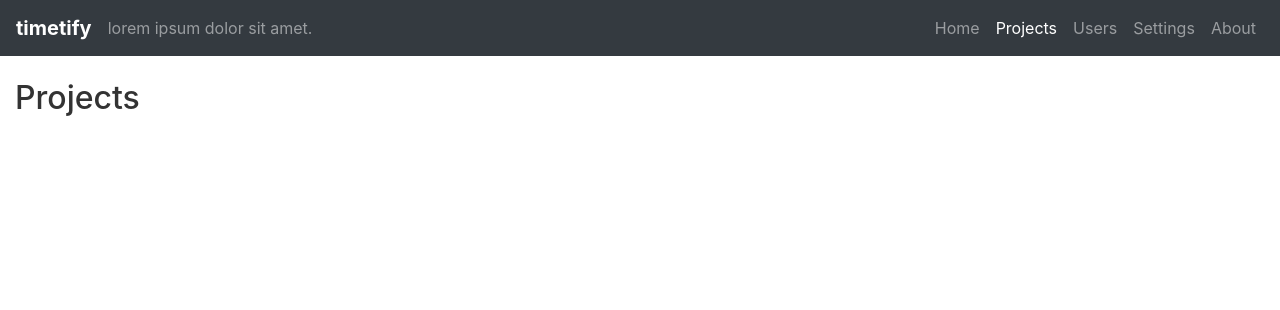
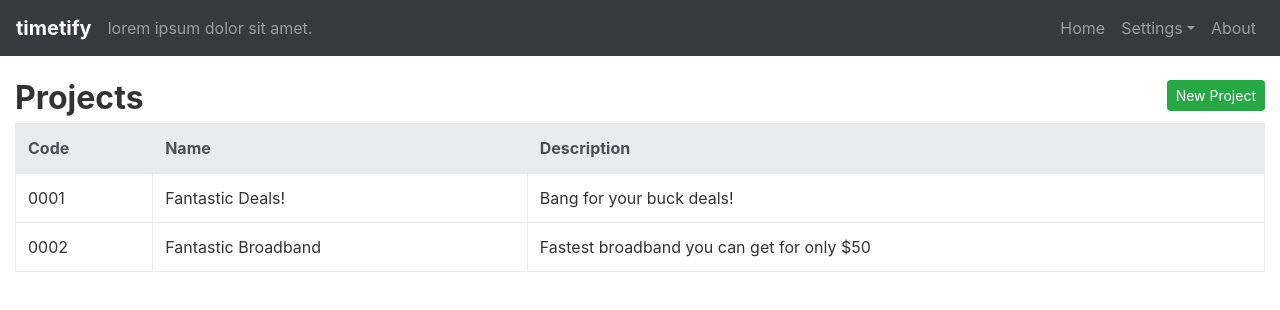
Before and after one commit to tanpatrick/timetify-v2, a React app: page /projects in a window 1280 px wide. Shown: the top 310 px of the page. Built offline with nearby package versions, Linux system fonts and the light colour scheme.

Commit message:
Add table listing of projects, groups and users data

```diff
--- a/package.json
+++ b/package.json
@@ -23,6 +23,7 @@
         "webpack-dev-server": "^2.9.1"
     },
     "dependencies": {
+        "isomorphic-fetch": "^2.2.1",
         "react": "^16.0.0",
         "react-dom": "^16.0.0",
         "react-router-dom": "^4.2.2"
--- /dev/null
+++ b/src/components/button.jsx
@@ -0,0 +1,9 @@
+const Button = ({ label, style }) => {
+    return (
+        <button className={'btn-sm btn btn-' + style}>
+            {label}
+        </button>
+    )
+}
+
+export default Button
--- /dev/null
+++ b/src/components/datatable.jsx
@@ -0,0 +1,100 @@
+import React, { Component } from 'react'
+import fetch from 'isomorphic-fetch'
+
+import Button from './button'
+
+class Datatable extends Component {
+
+    constructor(props) {
+        super(props);
+
+        this.state = {
+            columns: props.columns,
+            data: props.endpoint ? [] : props.data
+        }
+    }
+
+    componentDidMount() {
+        if (this.props.endpoint) {
+            fetch(this.props.endpoint)
+                .then(response => response.json())
+                .then(json => json.results)
+                .then(data => this.setState({
+                    data: this.props.callback ? this.props.callback.call(this, data) : data
+                }))
+        }
+    }
+
+    getTableColumnsData() {
+        return this.props.columns.map((column) => {
+            return (
+                <th>{column.label}</th>
+            )
+        });
+    }
+
+    getTableRowsData() {
+        return this.state.data.map((row, index) => {
+            return (
+                <tr key={index}>
+                    {this.props.columns.map((column) => {
+                        return (<td>{row[column.key]}</td>)
+                    })}
+                </tr>
+            )
+        });
+    }
+
+    render() {
+        var tableColumns = this.getTableColumnsData();
+        var tableRows = this.getTableRowsData();
+
+        return ([
+            <div className="row">
+                <div className="col-auto mr-auto">
+                    <h2>
+                        <strong>{this.props.headline}</strong>
+                    </h2>
+                </div>
+                <div className="col-auto">
+                    <Button label={this.props.buttonLabel}
+                        style="success" />
+                </div>
+            </div>,
+            <div className={this.props.className}>
+                <table className="table table-bordered table-responsive">
+                    <thead className="thead-default">
+                        <tr>
+                            {tableColumns}
+                        </tr>
+                    </thead>
+                    <tbody>
+                        {tableRows}
+                    </tbody>
+                </table>
+            </div>]);
+    }
+}
+
+// Sample param data
+Datatable.defaultProps = {
+    headline: 'Data Table',
+    data: [{
+        'id': 'Default ID',
+        'code': 'Default code',
+        'name': 'Default name',
+        'description': 'Default description'
+    }],
+    columns: [{
+        'key': 'code',
+        'label': 'Code'
+    }, {
+        'key': 'name',
+        'label': 'Name'
+    }, {
+        'key': 'description',
+        'label': 'Description'
+    }]
+};
+
+export default Datatable
--- /dev/null
+++ b/src/components/index.js
@@ -0,0 +1,7 @@
+import Button from './button'
+import Datatable from './datatable'
+
+module.exports = {
+    Button,
+    Datatable
+}
--- /dev/null
+++ b/src/routes/groups.jsx
@@ -0,0 +1,45 @@
+import { Component } from 'react'
+import { Datatable } from '../components'
+
+class Groups extends Component {
+
+    constructor(props) {
+        super(props)
+
+        this.state = {
+            columns: props.columns,
+            data: props.data
+        }
+    }
+
+    render() {
+        const { columns, data } = this.state
+
+        return (
+            <Datatable
+                headline="Group"
+                columns={columns}
+                data={data}
+                buttonLabel="New Group"
+            />
+        )
+    }
+}
+
+Groups.defaultProps = {
+    columns: [{
+        'key': 'group',
+        'label': 'Group'
+    }],
+    data: [{
+        'group': 'Group A'
+    }, {
+        'group': 'Group B'
+    }, {
+        'group': 'Group C'
+    }, {
+        'group': 'Group D'
+    }]
+}
+
+export default Groups
--- a/src/routes/index.jsx
+++ b/src/routes/index.jsx
@@ -6,9 +6,9 @@ import {
 } from 'react-router-dom'
 
 import About from './about'
+import Groups from './groups'
 import Home from './home'
 import Projects from './projects'
-import Settings from './settings'
 import Users from './users'
 
 const Routes = () => (
@@ -33,20 +33,24 @@ const Routes = () => (
                                 Home
                             </NavLink>
                         </li>
-                        <li className="nav-item">
-                            <NavLink className="nav-link" activeClassName="active" exact to="/projects">
-                                Projects
-                            </NavLink>
-                        </li>
-                        <li className="nav-item">
-                            <NavLink className="nav-link" activeClassName="active" exact to="/users">
-                                Users
-                            </NavLink>
-                        </li>
-                        <li className="nav-item">
-                            <NavLink className="nav-link" activeClassName="active" exact to="/settings">
+                        <li className="nav-item dropdown">
+                            <a className="nav-link dropdown-toggle" data-toggle="dropdown" href="#"
+                                role="button" aria-haspopup="true" aria-expanded="false">
                                 Settings
-                            </NavLink>
+                            </a>
+
+                            <div className="dropdown-menu">
+                                <NavLink className="dropdown-item" exact to="/projects">
+                                    Projects
+                                </NavLink>
+                                <div className="dropdown-divider"></div>
+                                <NavLink className="dropdown-item" exact to="/groups">
+                                    Groups
+                                </NavLink>
+                                <NavLink className="dropdown-item" exact to="/users">
+                                    Users
+                                </NavLink>
+                            </div>
                         </li>
                         <li className="nav-item">
                             <NavLink className="nav-link" activeClassName="active" exact to="/about">
@@ -60,7 +64,7 @@ const Routes = () => (
                 <Route exact path="/" component={Home} />
                 <Route exact path="/projects" component={Projects} />
                 <Route exact path="/users" component={Users} />
-                <Route exact path="/settings" component={Settings} />
+                <Route exact path="/groups" component={Groups} />
                 <Route path="/about" component={About} />
             </div>
         </div>
--- a/src/routes/projects.jsx
+++ b/src/routes/projects.jsx
@@ -1,9 +1,59 @@
-const Projects = () => {
-    return (
-        <div>
-            <h2>Projects</h2>
-        </div>
-    )
+import { Component } from 'react'
+import { Datatable } from '../components'
+
+
+class Projects extends Component {
+
+    constructor(props) {
+        super(props)
+
+        this.state = {
+            columns: props.columns,
+            data: props.data
+        }
+    }
+
+    componentDidMount() {
+    }
+
+    render() {
+        const { columns, data } = this.state
+
+        return (
+            <Datatable
+                headline="Projects"
+                columns={columns}
+                data={data}
+                buttonLabel="New Project"
+            />
+        )
+    }
+}
+
+Projects.defaultProps = {
+    columns: [{
+        'key': 'code',
+        'label': 'Code'
+    }, {
+        'key': 'name',
+        'label': 'Name'
+    }, {
+        'key': 'description',
+        'label': 'Description'
+    }],
+    data: [{
+        'id': '0001',
+        'code': '0001',
+        'name': 'Fantastic Deals!',
+        'description': 'Bang for your buck deals!',
+        'company': 'Telcom'
+    }, {
+        'id': '0002',
+        'code': '0002',
+        'name': 'Fantastic Broadband',
+        'description': 'Fastest broadband you can get for only $50',
+        'company': 'Telcom'
+    }]
 }
 
 export default Projects
--- a/src/routes/settings.jsx
+++ /dev/null
@@ -1,9 +0,0 @@
-const Settings = () => {
-    return (
-        <div>
-            <h2>Settings</h2>
-        </div>
-    )
-}
-
-export default Settings
--- a/src/routes/users.jsx
+++ b/src/routes/users.jsx
@@ -1,9 +1,54 @@
-const Users = () => {
-    return (
-        <div>
-            <h2>Users</h2>
-        </div>
-    )
+import { Component } from 'react'
+import fetch from 'isomorphic-fetch'
+
+import { Datatable } from '../components'
+
+class Users extends Component {
+
+    constructor(props) {
+        super(props)
+
+        this.state = {
+            columns: props.columns
+        }
+    }
+
+    mapUserData(response) {
+        const data = []
+
+        response.map((user) => data.push({
+            email: user.email,
+            name: user.name.last + ', ' + user.name.first
+        }))
+
+        return data
+
+    }
+
+    render() {
+        const { columns } = this.state
+
+        return (
+            <Datatable
+                headline="Users"
+                columns={columns}
+                endpoint="//api.randomuser.me/?nat=US&results=12"
+                callback={this.mapUserData}
+                buttonLabel="New User"
+            />
+        )
+    }
 }
 
+Users.defaultProps = {
+    columns: [{
+        'key': 'email',
+        'label': 'Email'
+    }, {
+        'key': 'name',
+        'label': 'Name'
+    }]
+}
+
+
 export default Users
```
